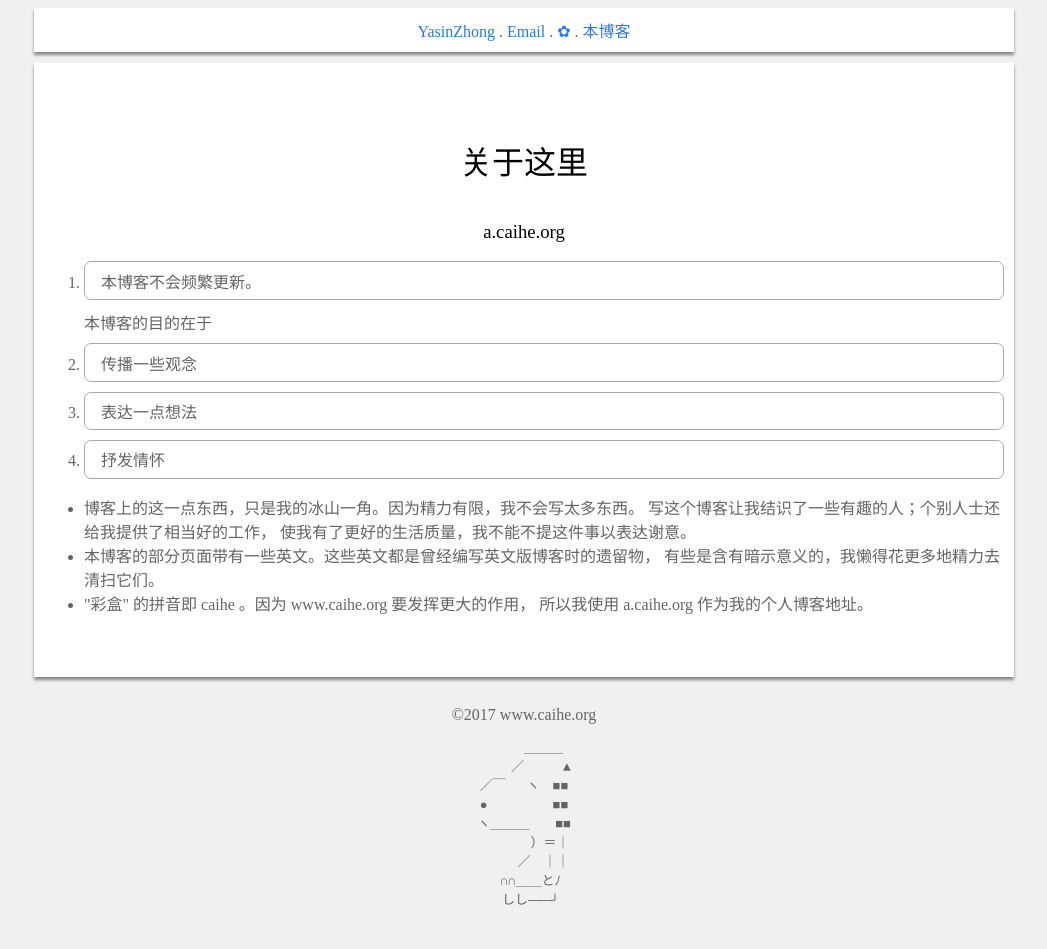
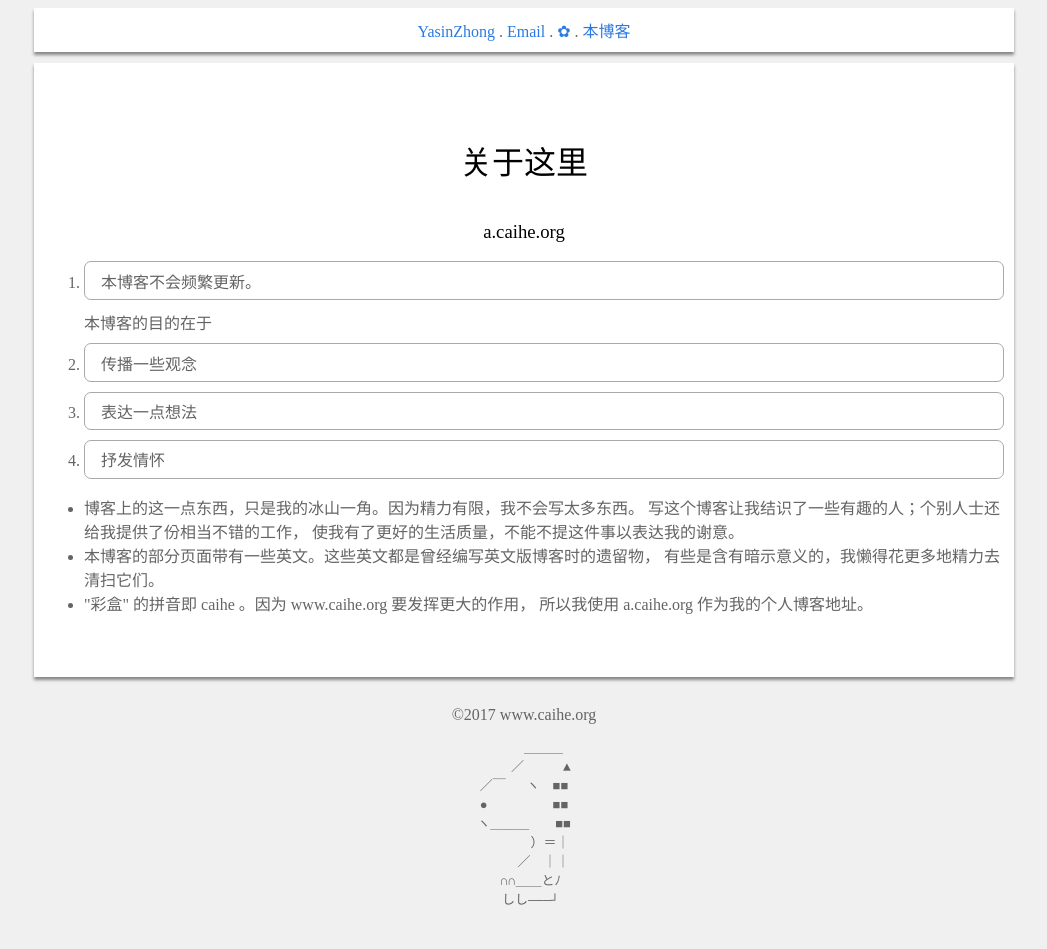
Before and after one commit to YasinZhong/yasinzhong.github.io, a Jekyll site: the page built from post0/SelfIntroduction.html, in a window 1280 px wide. Shown: the whole page, without its empty margins (116-1163 px from the left). Built offline with Jekyll 4.4.1, drawn with Linux system fonts in a browser that asks for light colours; comment, search, counter and statistics services are not loaded.

Commit message:
2018/04/23

```diff
--- a/post0/SelfIntroduction.html
+++ b/post0/SelfIntroduction.html
@@ -18,8 +18,8 @@ title: 关于这里
   <ul class="normal">
     <li>
       博客上的这一点东西，只是我的冰山一角。因为精力有限，我不会写太多东西。
-			写这个博客让我结识了一些有趣的人；个别人士还给我提供了相当好的工作，
-			使我有了更好的生活质量，我不能不提这件事以表达谢意。
+			写这个博客让我结识了一些有趣的人；个别人士还给我提供了份相当不错的工作，
+			使我有了更好的生活质量，不能不提这件事以表达我的谢意。
     </li>
 
     <li>
```
Also changed, not shown: post-h/work.html (added, +17 -0 lines), 回收站/2018-4-18-EasyWorld.html (renamed from _posts/2018-4-18-EasyWorld.html), 2 other files.
